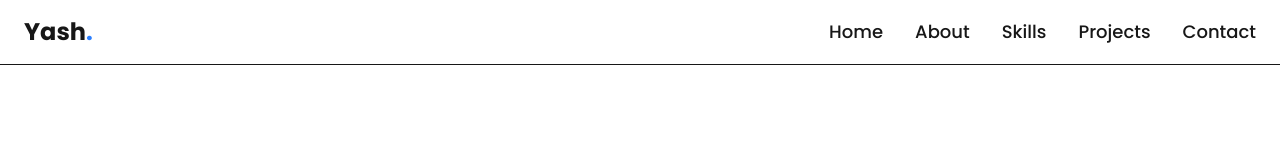
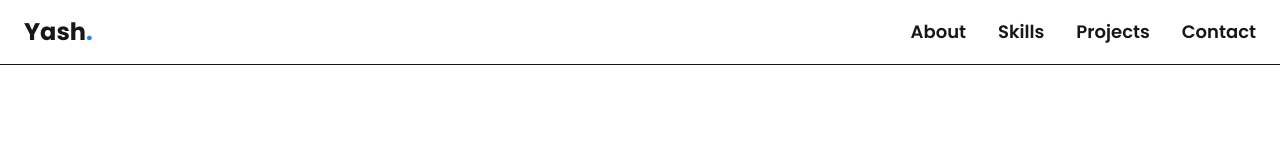
Before and after one commit to Yash0770/portfolio, a Next.js app: page / in a window 1280 px wide. Shown: the top 158 px of the page. Built offline with nearby package versions, Linux system fonts and the light colour scheme.

Commit message:
feat: comment out Home nav item and update font weight in Navbar component

```diff
--- a/components/Navbar.tsx
+++ b/components/Navbar.tsx
@@ -4,7 +4,7 @@ import { motion } from "framer-motion";
 import Link from "next/link";
 
 const navItems = [
-  { label: "Home", href: "#home" },
+  // { label: "Home", href: "#home" },
   { label: "About", href: "#about" },
   { label: "Skills", href: "#skills" },
   { label: "Projects", href: "#projects" },
@@ -31,7 +31,7 @@ export default function Navbar() {
             <a
               key={item.label}
               href={item.href}
-              className="relative group text-lg font-medium"
+              className="relative group text-lg font-semibold"
             >
               {item.label}
               <span className="absolute left-0 -bottom-1 h-[2px] w-0 bg-blue-500 transition-all group-hover:w-full" />
```
